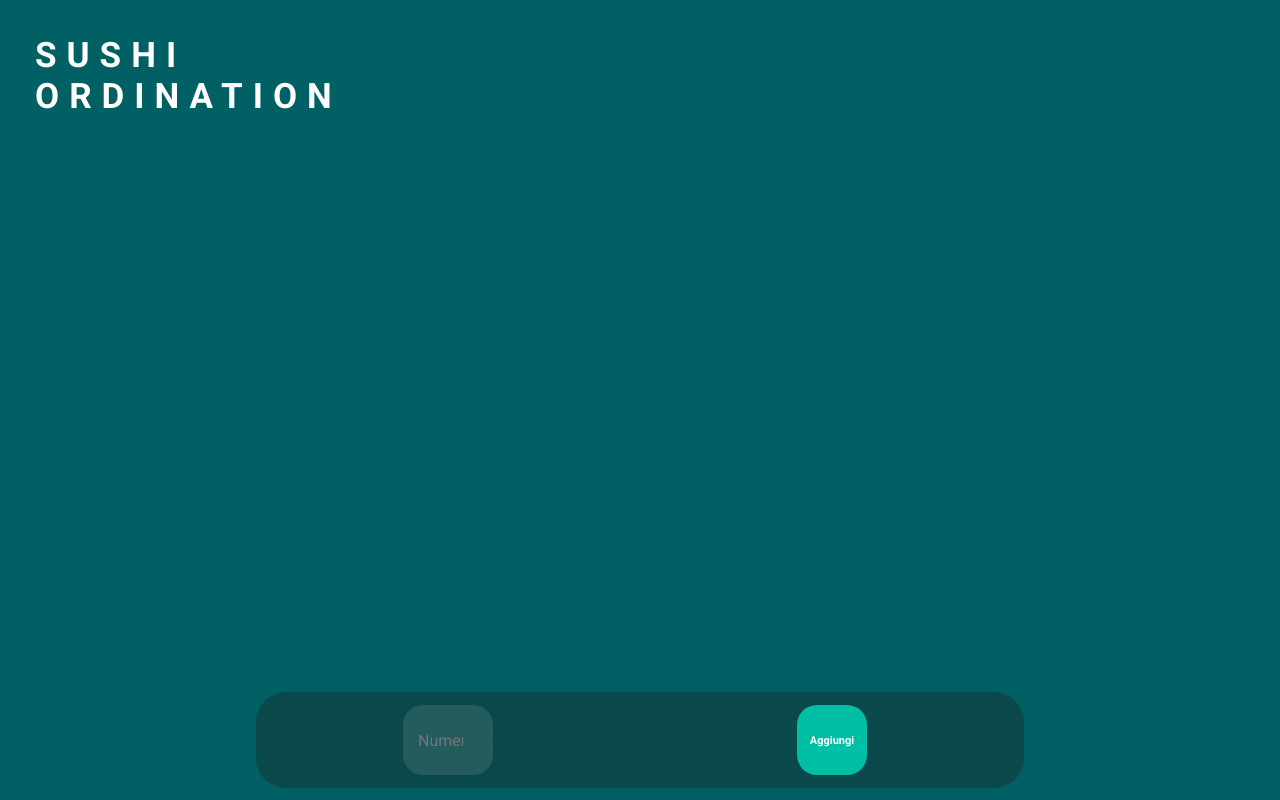
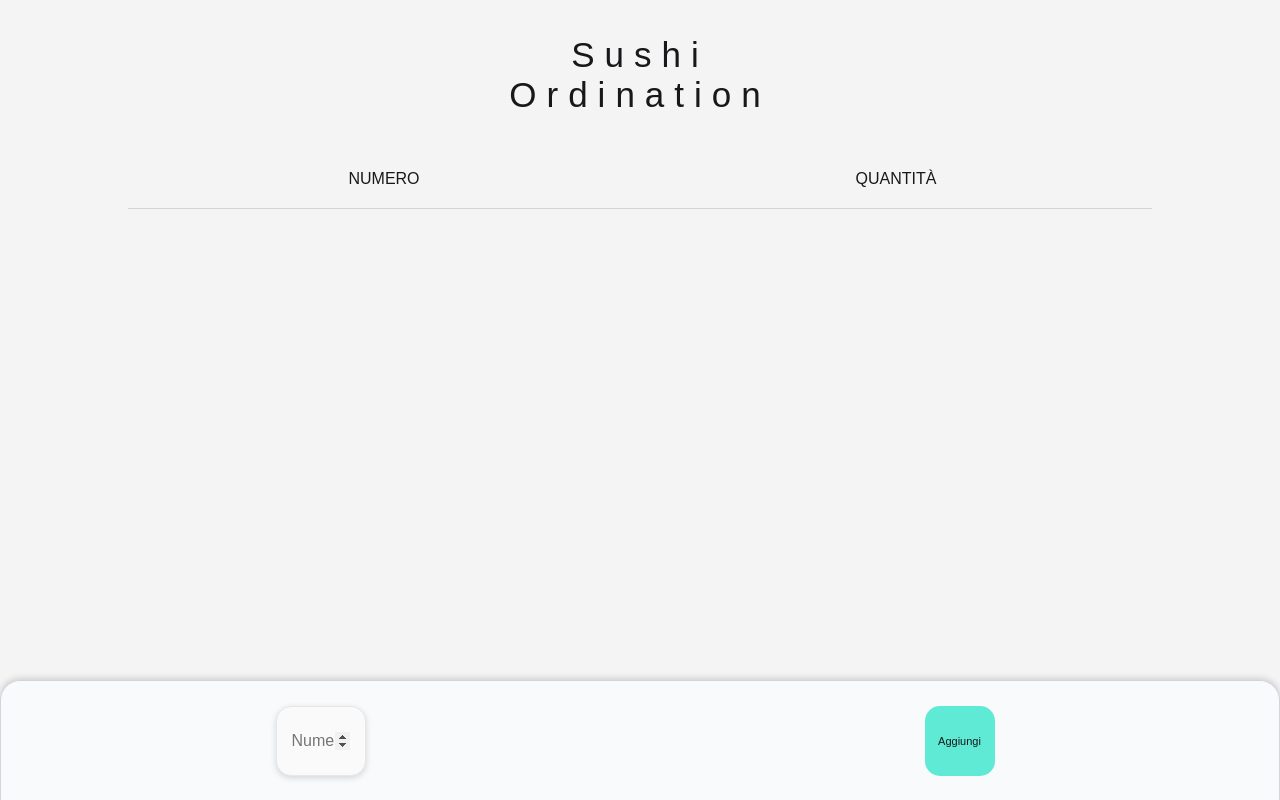
Before and after one commit to MikeSchsr13/sushiordination, a plain HTML site: page index.html in a window 1280 px wide. Both pictures are taken after a click on the button "Aggiungi". Drawn offline with Linux system fonts and the light colour scheme; a web font is replaced by a local one.

Commit message:
add white, dark mode

```diff
--- a/index.html
+++ b/index.html
@@ -15,7 +15,7 @@
     <main>
         <header>
             <div class="container-title">
-                <h1>SUSHI <br> ORDINATION</h1>
+                <p class="title">Sushi <br> Ordination</p>
             </div>
         </header>
 
@@ -34,7 +34,7 @@
 
     <!-- AREA BOTTONI -->
     <div class="section-container-buttons">
-        <div id="container-buttons" class="container-buttons">
+        <!-- <div id="container-buttons" class="container-buttons"> -->
         <div id="container-input" class="container-input">
             <input type="number" id="text" placeholder="Numero">
         </div>
@@ -44,17 +44,23 @@
         <div id="container-btn-rem" class="container-btn-rem">
             <button class="btn-rem" type="button" onclick="elimina()">Rimuovi</button>
         </div>
-        </div>
+        <!-- </div> -->
     </div>
 
     <script>
         // controlla che input abbia strettamente un numero al suo interno
         function checkText() {
-            var text = document.getElementById("text").value;
-            if (text != "")
+            var input = document.getElementById("text");
+            if (input.value != "") {
+                if (input.value <= 0)
+                    alert("Il numero deve essere maggiore di 0");
+                else
                     return 1;
+            }
             else {
                 alert("Inserisci un numero 😬");
+                input.focus();
+                input.value = "";
                 return 0;
             }
         }
@@ -88,7 +94,7 @@
                     // se c'è almeno una riga con dei numeri allora mostra la tabella e il bottone rimuovi
                     if (i == 1) {
                         //mostro la tabella e il bottone rimuovi se esiste almeno una riga + gestione animazione con timer
-                        document.getElementById("container-table").classList.add("show");
+                        // document.getElementById("container-table").classList.add("show");
                         setTimeout(() => {
                             document.getElementById("container-btn-rem").classList.add("show"); // mostra btn-rem
                         }, 300);
@@ -134,7 +140,7 @@
                 var i = table.rows.length;
                 if (i == 1) {
                     // nascondo la tabella e il bottone rimuovi se non esiste nessun elemento nella tabella
-                    document.getElementById("container-table").classList.remove("show")
+                    // document.getElementById("container-table").classList.remove("show")
                     document.getElementById("container-btn-rem").classList.remove("show");
                     setTimeout(() => {
                         document.getElementById("container-btn-add").style.width = "calc(100%/2)";
--- a/style.css
+++ b/style.css
@@ -1,17 +1,78 @@
+@import url('https://rsms.me/inter/inter.css');
+
+/* DARK MODE - LIGHT MODE */
+@media (prefers-color-scheme: light) {
+	* {
+		color: #18181b;
+	}
+	body {
+		background-color: #f4f4f5;
+	}
+	tr {
+		border-bottom: solid 1px #d1d5db;
+		transition: none;
+	}
+	.section-container-buttons {
+		background-color: #f9fafb;
+		border-radius: 20px 20px 0px 0px;
+		border: solid 1px #d1d5db;
+		border-bottom: none;
+	}
+	input {
+		background: transparent;
+		border: solid 1px #d1d5db;
+	}
+	input:focus {
+		background-color: #fafafa;
+		box-shadow: 0px 2px 6px rgba(0, 0, 0, 0.15);
+		border: solid 1px #e5e7eb;
+	}
+	.btn-add {
+		background: #5eead4;
+	}
+	.btn-rem {
+		background-color: #f87171;
+	}
+}
+@media (prefers-color-scheme: dark) {
+	* {
+		color: #fafafa;
+	}
+	body {
+		background-color: #18181b;
+	}
+	tr {
+		border-bottom: solid 1px #4b5563;
+		transition: none;
+	}
+	.section-container-buttons {
+		background-color: #18181b;
+		border-radius: 20px 20px 0px 0px;
+		border: solid 1px #4b5563;
+		border-bottom: none;
+	}
+	input {
+		background: transparent;
+		border: solid 1px #4b5563;
+	}
+	input:focus {
+		background-color: #27272a;
+		box-shadow: 0px 2px 6px rgba(0, 0, 0, 0.15);
+		border: solid 1px #6b7280;
+	}
+	.btn-add {
+		background: #115e59;
+	}
+	.btn-rem {
+		background-color: #991b1b;
+	}
+}
+
 * {
 	margin: 0;
 	box-sizing: border-box;
-    font-family: "Roboto";
-    color: white;
 	transition: 300ms;
-}
-
-body {
-    background-color: #006064;
-    /* background-image: url("img1.jpg");
-    background-size: cover;
-    height: 100vh;
-    background-attachment: fixed; */
+	font-family: 'Inter var', sans-serif;
 }
 
 main {
@@ -27,25 +88,23 @@ header {
 }
 
 .container-title {
-    position: relative;
+	position: absolute;
 	float: left;
-    top: 35px;
-    left: 35px;
-    /* background-color: #555; */
+	top: 50%;
+	left: 50%;
+	transform: translate(-50%, -50%);
 }
 
-h1 {
+.title {
 	font-size: 35px;
-    font-weight: bold;
 	letter-spacing: 10px;
+	font-weight: lighter;
+	text-align: center;
 }
 
 .container-table {
 	position: relative;
 	width: 100%;
-    /* background-color: yellow; */
-    opacity: 0;
-    transform: scale(0.9);
 }
 
 table {
@@ -56,19 +115,14 @@ table {
 	text-align: center;
 	border-collapse: collapse;
 	table-layout: fixed;
-    /* background-color: #00838f; */
-    border-radius: 20px;
+	border-radius: 15px;
 	font-size: 16px;
-    font-weight: bold;
-    background-color: rgba(33, 33, 33, 0.35);
-    -webkit-backdrop-filter: blur(50px);
-    backdrop-filter: blur(50px);
-    /* box-shadow: 0px 10px 50px rgba(0, 0, 0, 0.5); */
 }
 
 th,
 td {
 	padding: 20px 0px 20px 0px;
+	font-weight: lighter;
 }
 
 .space-bottom,
@@ -80,21 +134,7 @@ td {
 .section-container-buttons {
 	position: fixed;
 	bottom: 0;
-    /* background-color: brown; */
-}
-
-.container-buttons {
-    position: relative;
-    height: 80%;
-    width: 60%;
-    background-color: rgba(33, 33, 33, 0.35);
-    -webkit-backdrop-filter: blur(50px);
-    backdrop-filter: blur(50px);
-    top: 50%;
-    left: 50%;
-    transform: translate(-50%, -50%);
-    border-radius: 30px;
-    /* box-shadow: 0px 10px 80px rgba(0, 0, 0, 0.5); */
+	box-shadow: 0px -2px 6px rgba(0, 0, 0, 0.15);
 }
 
 .container-input,
@@ -103,23 +143,18 @@ td {
 	position: relative;
 	float: left;
 	height: 100%;
-    width: calc(100%/2);
-    /* background-color: yellow; */
+	width: calc(100% / 2);
 }
 
 .container-btn-rem {
-    /* background-color: #fff; */
 	opacity: 0;
 	transform: scale(0.9);
-    width: calc(100%/3);
+	width: calc(100% / 3);
 }
 
 input {
 	padding: 15px;
 	font-size: 16px;
-    background-color: rgba(255, 255, 255, 0.1);
-    border-radius: 20px;
-    border: none;
 	width: 90px;
 	height: 70px;
 }
@@ -135,35 +170,17 @@ input,
 	top: 50%;
 	left: 50%;
 	transform: translate(-50%, -50%);
+	font-weight: lighter;
+	border-radius: 15px;
 }
 
 .btn-add,
 .btn-rem {
 	height: 70px;
 	width: 70px;
-    border-radius: 20px;
-    border: none;
 	font-size: 11px;
 	text-align: center;
-    font-weight: bold;
-}
-
-.btn-add {
-    background-color: #00bfa5;
-}
-
-.btn-add:active {
-    background-color: #1de9b6;
-    transition: 100ms;
-}
-
-.btn-rem {
-    background-color: #ef5350;
-}
-
-.btn-rem:active {
-    background-color: #e57373;
-    transition: 100ms;
+	border: none;
 }
 
 .show {
```
Lines whose indentation alone changed are shown as unchanged.
